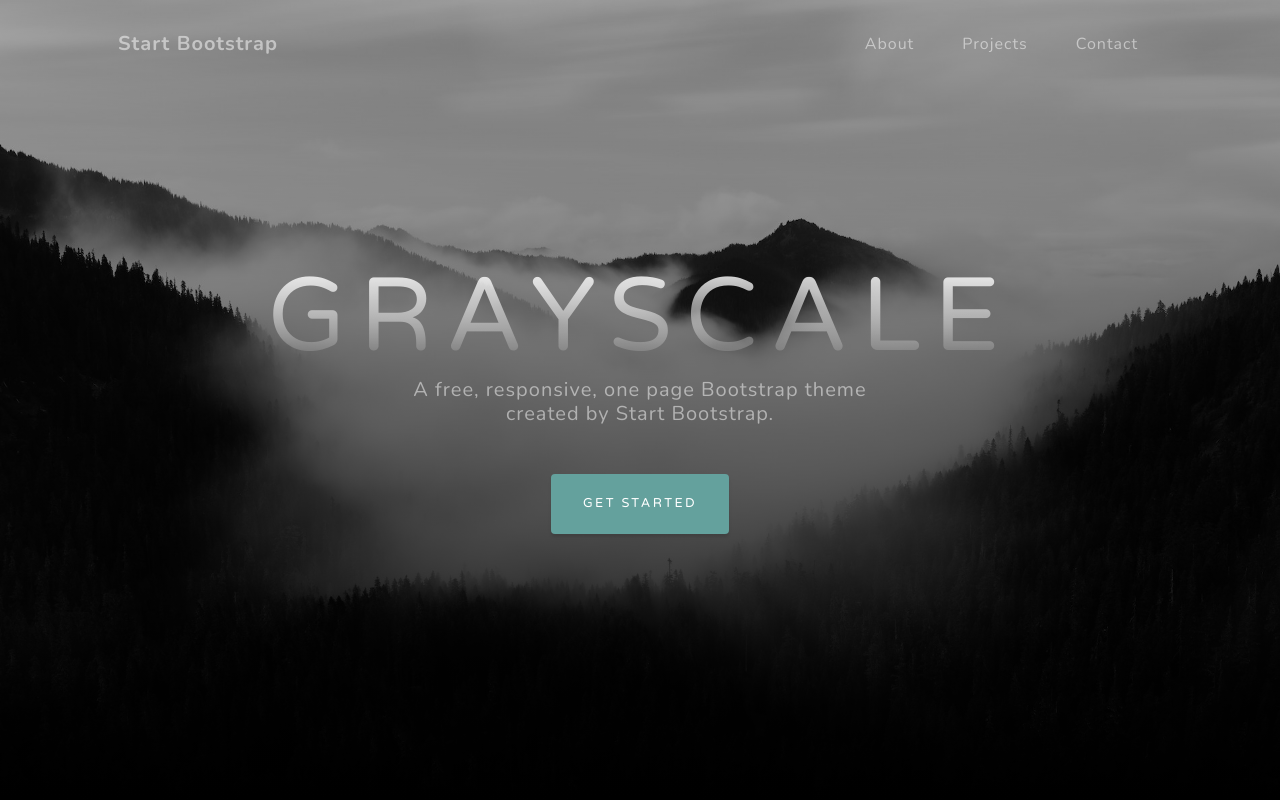
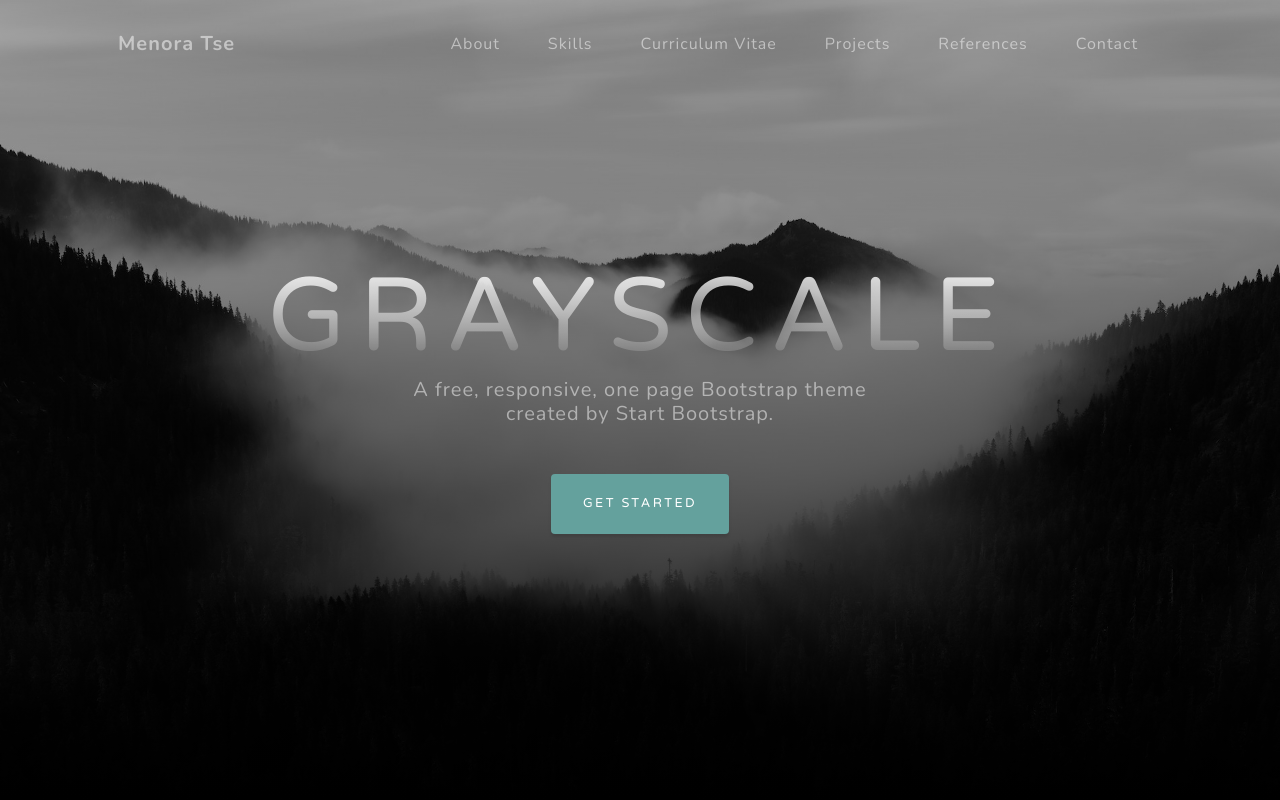
Before and after one commit to amsterdamn-it/amsterdamn-it.github.io, a plain HTML site: page index.html in a window 1280 px wide. Shown: the top 800 px of the page. Drawn offline with nearby package versions, Linux system fonts and the light colour scheme.

Commit message:
Added menu items

```diff
--- a/index.html
+++ b/index.html
@@ -19,7 +19,7 @@
         <!-- Navigation-->
         <nav class="navbar navbar-expand-lg navbar-light fixed-top" id="mainNav">
             <div class="container px-4 px-lg-5">
-                <a class="navbar-brand" href="#page-top">Start Bootstrap</a>
+                <a class="navbar-brand" href="#page-top">Menora Tse</a>
                 <button class="navbar-toggler navbar-toggler-right" type="button" data-bs-toggle="collapse" data-bs-target="#navbarResponsive" aria-controls="navbarResponsive" aria-expanded="false" aria-label="Toggle navigation">
                     Menu
                     <i class="fas fa-bars"></i>
@@ -27,8 +27,11 @@
                 <div class="collapse navbar-collapse" id="navbarResponsive">
                     <ul class="navbar-nav ms-auto">
                         <li class="nav-item"><a class="nav-link" href="#about">About</a></li>
+                        <li class="nav-item"><a class="nav-link" href="#skills">Skills</a></li>
+                        <li class="nav-item"><a class="nav-link" href="#curriculumvitae">Curriculum Vitae</a></li>
                         <li class="nav-item"><a class="nav-link" href="#projects">Projects</a></li>
-                        <li class="nav-item"><a class="nav-link" href="#signup">Contact</a></li>
+                        <li class="nav-item"><a class="nav-link" href="#references">References</a></li>
+                        <li class="nav-item"><a class="nav-link" href="#contact">Contact</a></li>
                     </ul>
                 </div>
             </div>
```
